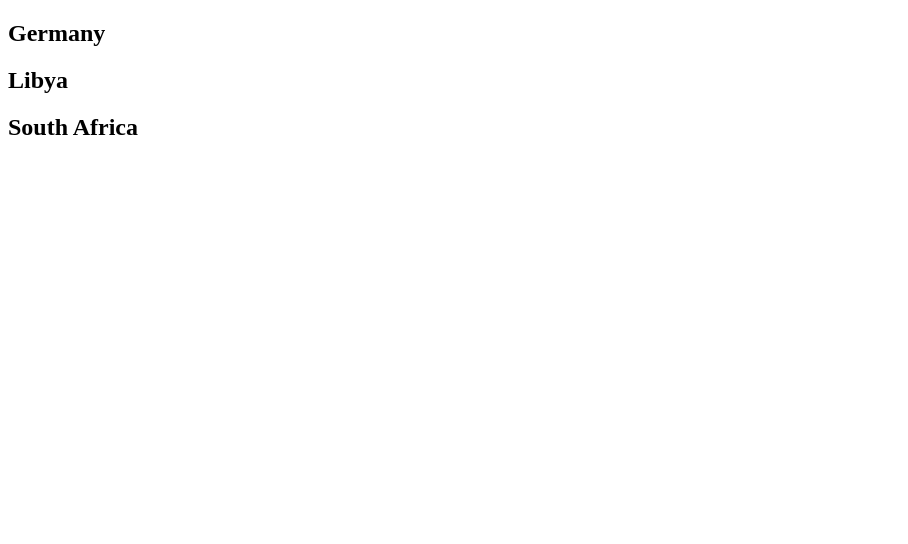
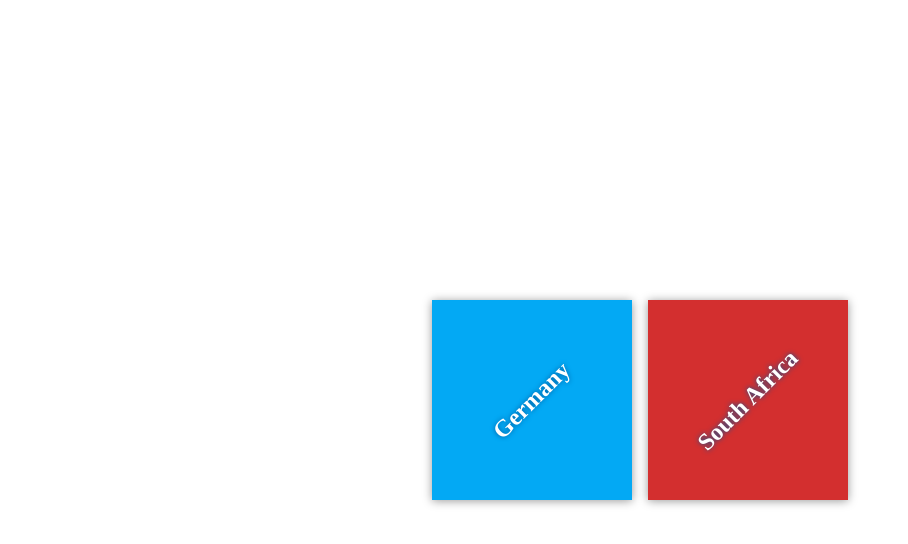
Before and after one commit to hellodtds/my-travel-plans, a plain HTML site: page index.html in a window 1280 px wide. Shown: the whole page, without its empty margins (0-908 px from the left). Drawn offline with nearby package versions, Linux system fonts and the light colour scheme.

Commit message:
Add css structure to index.html
Additional data added including /js folder

```diff
--- a/css/app.css
+++ b/css/app.css
@@ -0,0 +1,54 @@
+html {
+    box-sizing: border-box;
+    height: 100%;
+}
+
+*,
+*::before,
+*::after {
+    box-sizing: inherit;
+}
+
+body {
+    display: flex;
+    margin: 0;
+    height: 100%;
+}
+
+.container {
+    margin: auto;
+    padding: 1em;
+    width: 80%;
+}
+
+.destination-container {
+    display: flex;
+    flex-flow: wrap;
+    justify-content: center;
+}
+
+.destination {
+    background: #03a9f4;
+    box-shadow: 0 1px 9px 0 rgba(0, 0, 0, 0.4);
+    color: white;
+    margin: 0.5em;
+    min-height: 200px;
+    flex: 0 1 200px;
+    display: flex;
+    justify-content: center;
+    align-items: center;
+    text-align: center;
+}
+
+h2 {
+    margin: 0;
+    transform: rotate(-45deg);
+    text-shadow: 0 0 5px #01579b;
+}
+
+#Libya {
+    background-color: #03a9f4;
+}
+
+#SouthAfrica {
+    background-color: #d32f2f;
--- a/index.html
+++ b/index.html
@@ -14,14 +14,20 @@
                 <h2>Germany</h2>
             </div>
 
-            <div class="destination" id="Libya">
-                <h2>Libya</h2>
-            </div>
             <div class="destination" id="SouthAfrica">
                 <h2>South Africa</h2>
             </div>
             <!-- end of content -->
         </div>
     </div>
+
+    <!-- start of js files -->
+    <script
+        src="https://code.jquery.com/jquery-3.3.1.js"
+        integrity="sha256-2Kok7MbOyxpgUVvAk/HJ2jigOSYS2auK4Pfzbm7uH60="
+        crossorigin="anonymous">
+    </script>
+    <script src="js/app.js"></script>
+
 </body>
 </html>
--- /dev/null
+++ b/js/app.js
@@ -0,0 +1,4 @@
+$('h2').click(function(){
+
+  $(this).hide().animate({height: "20px"}, 500);
+})
```
